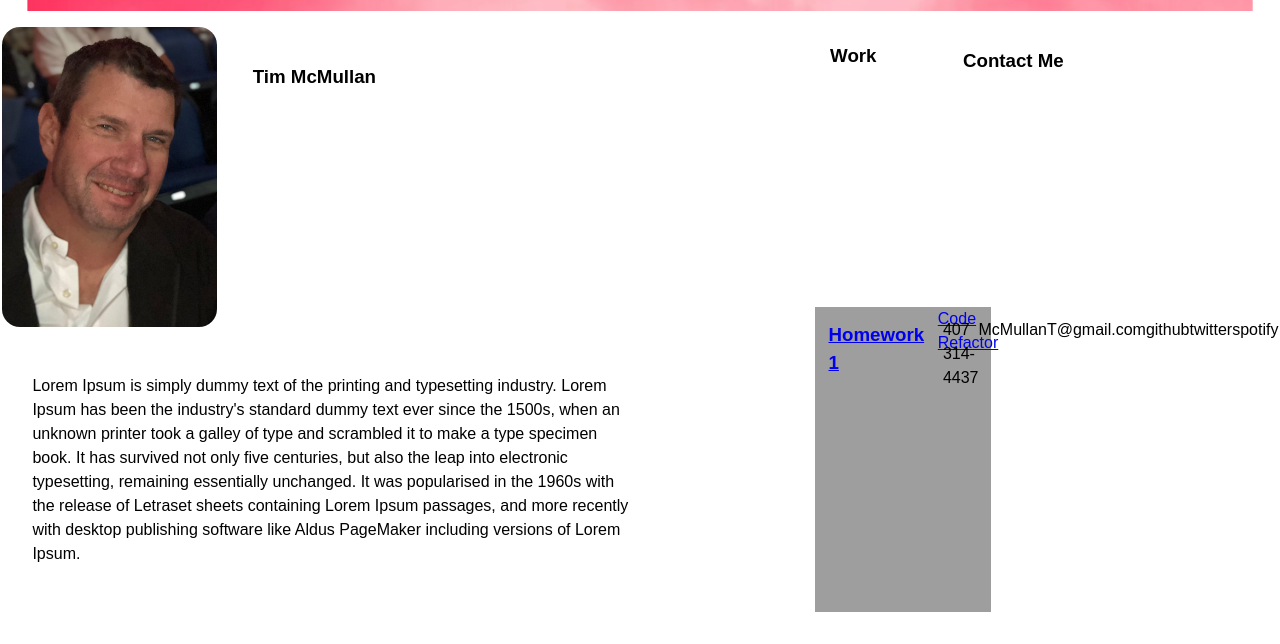
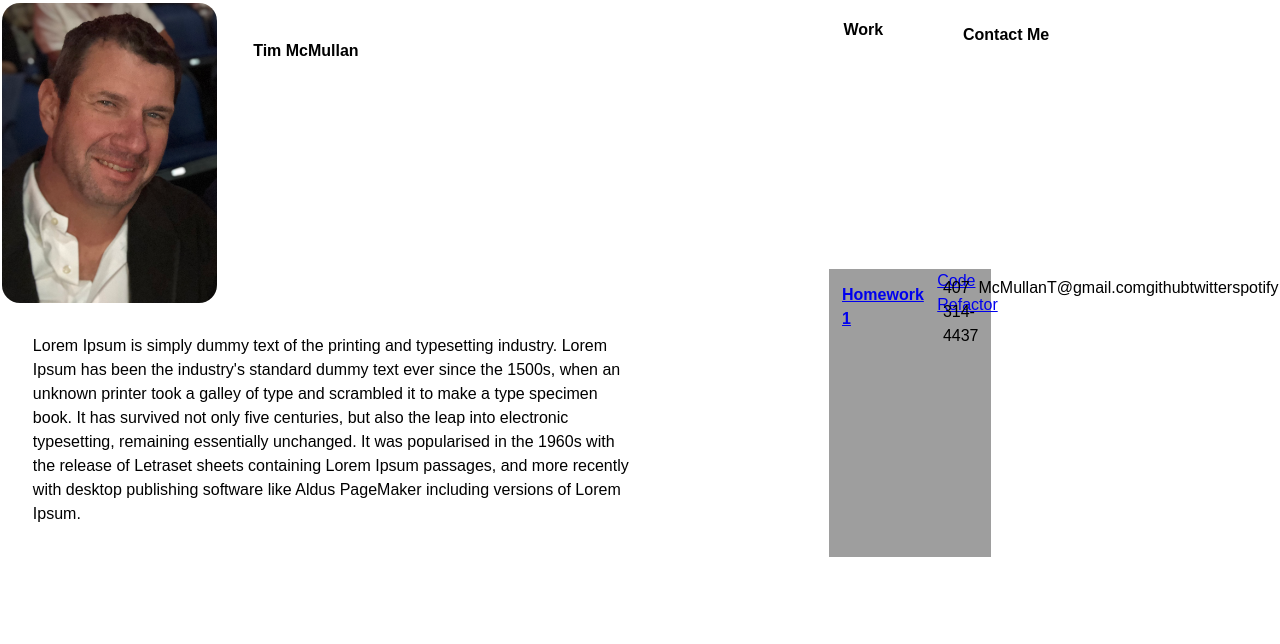
Before and after one commit to TimMcMullan/Portfoloio-UCF_02_HW_Advanced_CSS, a plain HTML site: page index.html in a window 1280 px wide. Shown: the part 261-905 px from the top of the page. After the commit the page ends 832 px from the top, so only its background shows below. Drawn offline with Linux system fonts and the light colour scheme; the site is published under a folder, as on GitHub Pages, so addresses that start at the root find nothing.

Commit message:
fixing links

```diff
--- a/index.html
+++ b/index.html
@@ -5,8 +5,8 @@
     <meta charset="UTF-8">
     <meta name="viewport" content="width=device-width, initial-scale=1.0">
     <title>HW02-Portfolio</title>
-    <link rel="stylesheet" href="/assets/CSS/reset.css"/>
-    <link rel="stylesheet" href="./assets/CSS/style.css"/>
+    <link rel="stylesheet" href="./assets/css/reset.css" />
+    <link rel="stylesheet" href="./assets/css/style.css" />
 </head>
 
 <body>
```
